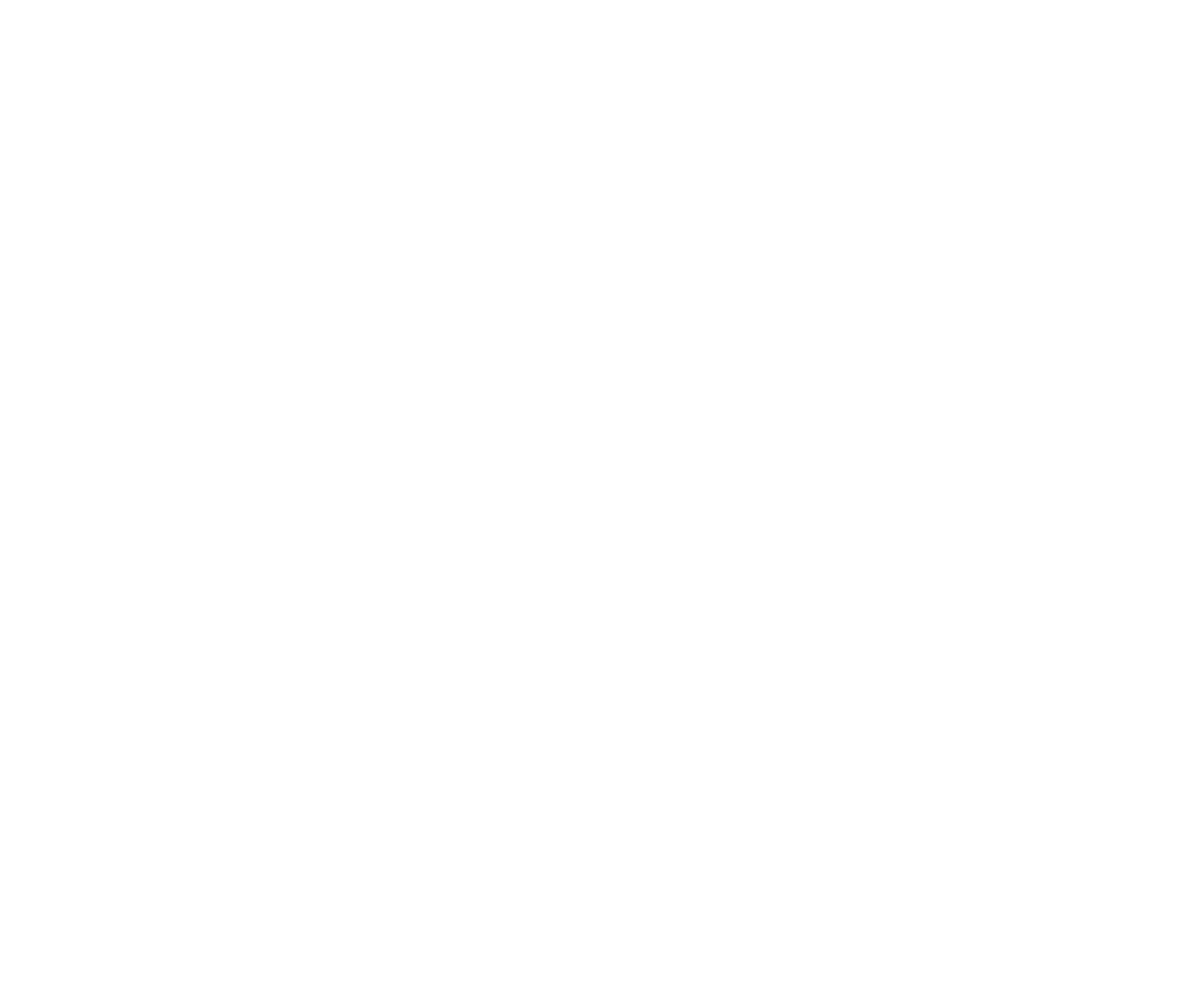
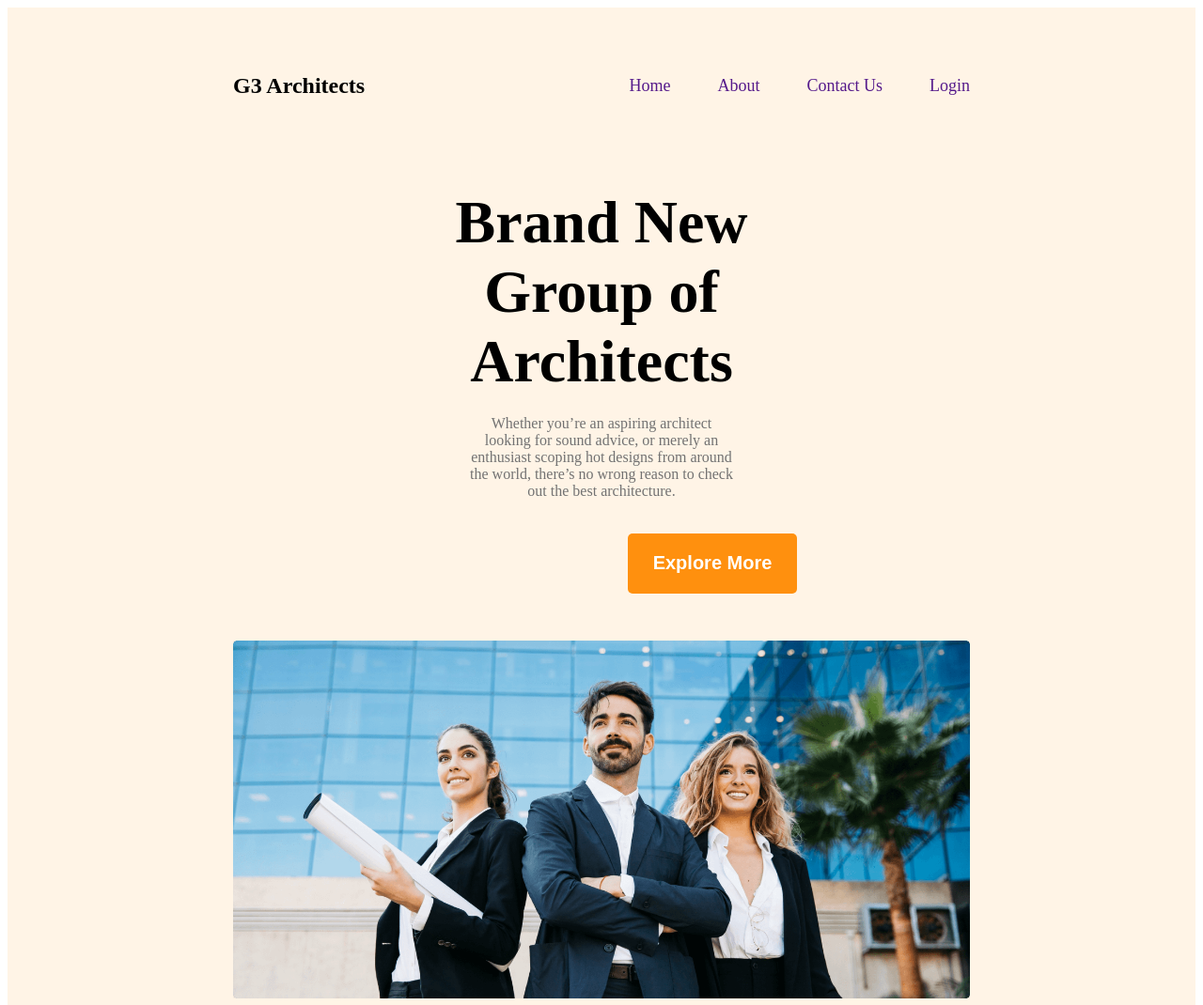
Before and after one commit to Koushik-Jamil/-Koushik-Jamil-Noob_responsive_g3_architects_webpage, a plain HTML site: page index..html in a window 1280 px wide. Shown: the top 1070 px of the page at 94% size. Before the commit the page ends 800 px from the top, so only its background shows below. Drawn offline with Linux system fonts and the light colour scheme.

Commit message:
End of header and banner section

```diff
--- a/index..html
+++ b/index..html
@@ -4,9 +4,40 @@
     <meta charset="UTF-8">
     <meta http-equiv="X-UA-Compatible" content="IE=edge">
     <meta name="viewport" content="width=device-width, initial-scale=1.0">
-    <title>Document</title>
+    <link rel="stylesheet" href="styles/style.css">
+    <title>G3 Architects</title>
 </head>
 <body>
+    <!-- heading and banner section-->
+    <div class="container">
+        <div class="secondary_container">
+            <header>
+                <div class="title_section"><h2>G3 Architects</h2></div>
+                <nav>
+                    <ul>
+                        <li><a href="">Home</a></li>
+                        <li><a href="">About</a></li>
+                        <li><a href="">Contact Us</a></li>
+                        <li><a href="">Login</a></li>
+                    </ul>
+                </nav>
+            </header>
+            <!-- Article and Banner  -->
+            <section >
+                <div class="content">
+                    <h1>Brand New</h1>
+                    <h1>Group of Architects</h1>
+                    <p>Whether you’re an aspiring architect looking for sound advice, or merely an enthusiast scoping hot designs from around the world, there’s no wrong reason to check out the best architecture.</p>
+                    <button class="btn">Explore More</button>
+                </div>
+                <div class="banner-image"><img src="images/banner.png" alt=""></div>
+
+            </section>
+        </div>
+    </div>
+    <!---------------------
+        End of header and banner section
+        ------------------------------------->
 
 
 </body>
--- a/styles/style.css
+++ b/styles/style.css
@@ -0,0 +1,97 @@
+<style>
+@import url('https://fonts.googleapis.com/css2?family=Lato:ital,wght@0,100;0,300;1,400&family=Work+Sans:wght@400;500;600;700&display=swap');
+</style>
+*{
+
+    font-family: Work Sans;
+    font-weight: 400;
+}
+/* --------------------------------------
+    Starting of header and banner section
+------------------------------------------*/
+
+.container{
+
+    background-color:rgba(255, 144, 14, 0.1) ;
+    margin: 0;
+    padding: 0;
+
+}
+.secondary_container{
+    padding: 50px 240px 45px 240px;
+    margin: 0;
+}
+h
+.title_section{
+    font-size: 45px;
+    font-weight: 700;
+    text-align: center;
+
+}
+
+
+header{
+    display:flex;
+    justify-content: space-between;
+    align-items: center;
+    margin-bottom: 75px;
+
+}
+nav ul{
+    display:flex ;
+}
+nav li{
+    list-style: none;
+    margin-left:50px;
+
+    font-weight: 500;
+    font-size: 18px;
+
+    text-align: center;
+
+}
+nav ul a{
+    text-decoration: none;
+}
+.banner-image img{
+    width: 100%;
+}
+.content{
+    padding: 0 250px ;
+}
+.content h1{
+
+    font-size: 64px;
+    font-weight: 700;
+    text-align: center;
+    margin: 0 -53px;
+
+}
+.content p{
+    margin-top: 20px;
+    color: #727272;
+    font-size: 16px;
+    font-weight: 400;
+    text-align: center;
+}
+.btn{
+    color: #FFFFFF;
+
+    font-size: 20px;
+    font-weight: 600;
+
+    height: 64px;
+    width: 180px;
+    background: #FF900E;
+    border-radius: 5px;
+    border: 0;
+    margin-left: 170px;
+    margin-top: 20px;
+    margin-bottom: 50px;
+}
+.hide{
+    display: none;
+}
+/* -------------------------------------
+    End of header and banner section
+----------------------------------------*/
```
